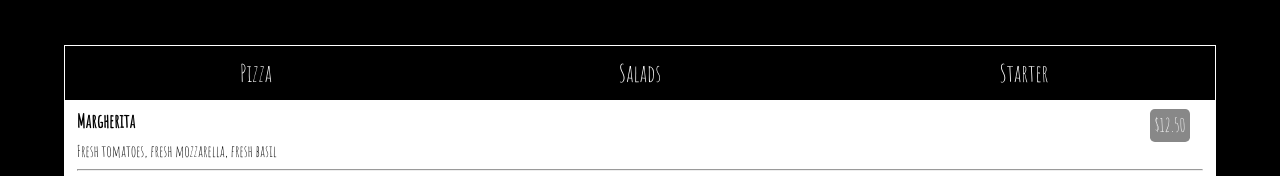
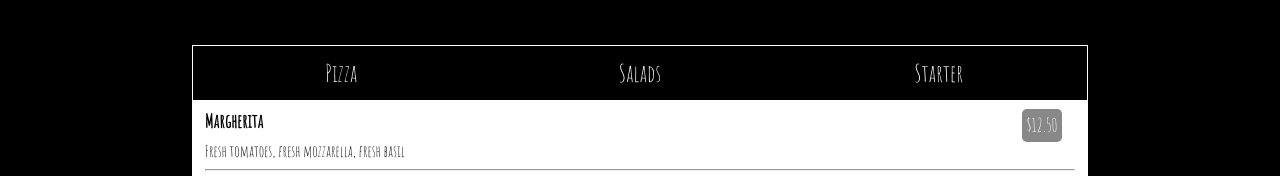
Before and after one commit to GeulinJeanBaptiste/corrig--pizza, a plain HTML site: page index.html in a window 1280 px wide. Shown: the part 572-748 px from the top of the page. Drawn offline with Linux system fonts and the light colour scheme.

Commit message:
corrigé

```diff
--- a/assets/css/style.css
+++ b/assets/css/style.css
@@ -372,8 +372,11 @@ footer a {
   .navMenu,
   #tabs-1,
   #tabs-2,
-  #tabs-3,.aboutContent, .restaurant, .formContact, .contactBtn,  {
+  #tabs-3,
+  .aboutContent,
+  .restaurant,
+  .formContact,
+  .contactBtn {
     width: 70vw;
-
   }
 }
```
